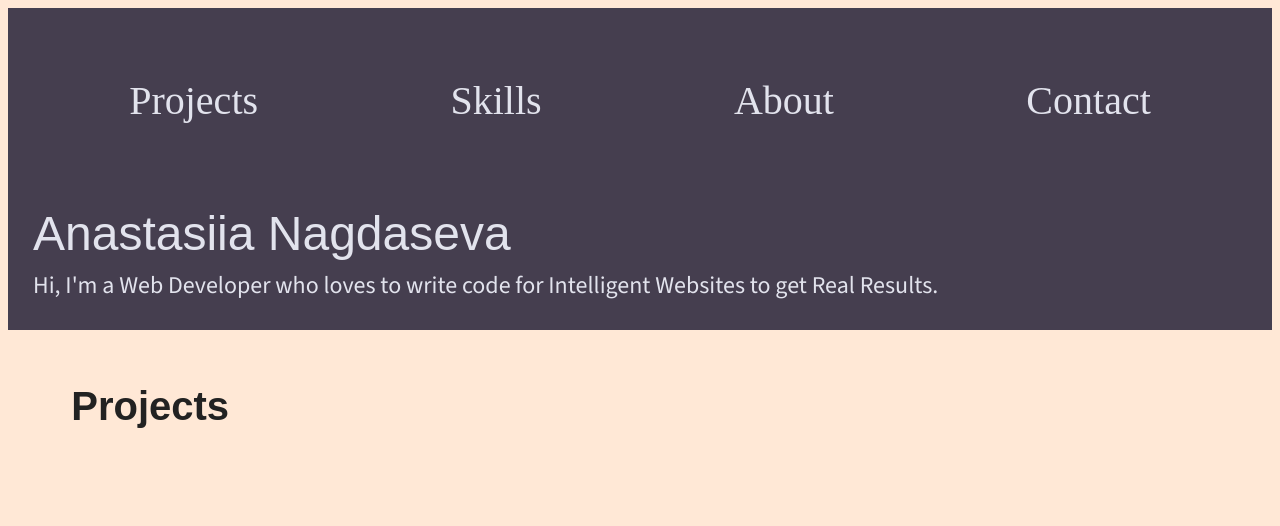
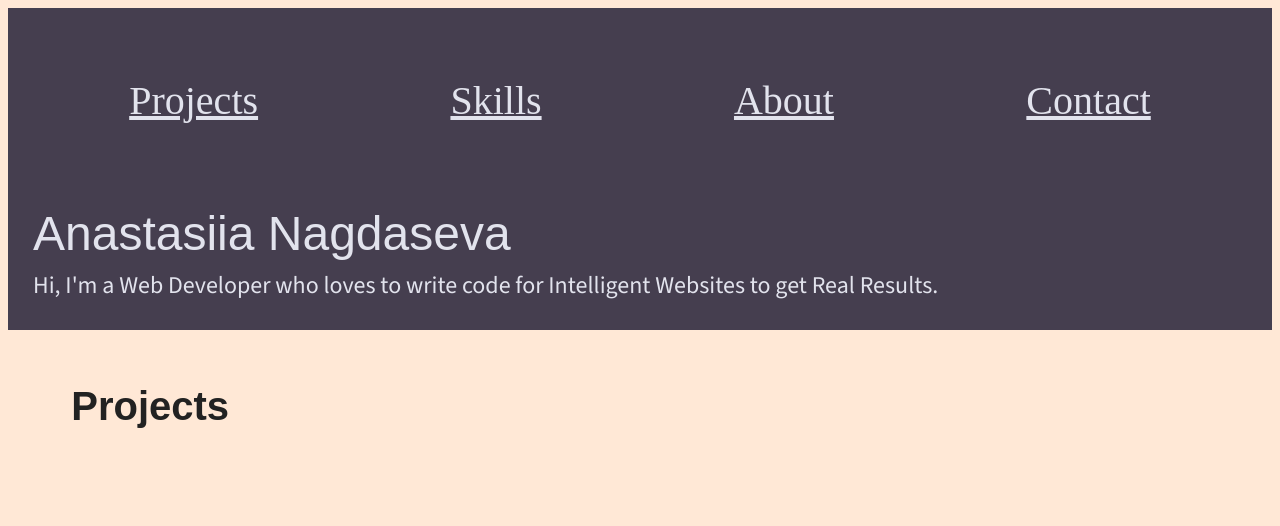
Before and after one commit to AnnaVN/portfolio, a website built with webpack: page index.html in a window 1280 px wide. Shown: the top 526 px of the page. Built offline with nearby package versions, Linux system fonts and the light colour scheme; a web font is replaced by a local one.

Commit message:
Fixed links

```diff
--- a/css/style.css
+++ b/css/style.css
@@ -135,6 +135,10 @@ h3 {
   font-weight: 700;
   /* font-size: 1.125em; */
   margin: 20px 0;
+}
+
+a {
+  color: #e2e3ed;
 }
 
 header nav {
--- a/index.html
+++ b/index.html
@@ -39,10 +39,10 @@
 
       <nav>
         <ul>
-          <li>Projects</li>
-          <li>Skills</li>
-          <li>About</li>
-          <li>Contact</li>
+          <li><a href="#projects"> Projects</a></li>
+          <li><a href="#skills">Skills</a></li>
+          <li><a href="#about">About</a></li>
+          <li><a href="#contact">Contact</a></li>
         </ul>
       </nav>
       <div class="divider"></div>
@@ -59,7 +59,7 @@
     <section class="portfolio">
       <div class="content-wrapper">
         <h2>Projects</h2>
-        <div class="projects-wrapper">
+        <div class="projects-wrapper" id="projects">
 
           <article class="project">
             <a href="https://annavn.github.io/unplugged/" target="_blank"><img src="img/unplugged-responsive.png"
@@ -176,9 +176,9 @@
       </div>
 
 
-      <div class="skills">
+      <div class="skills" id="skills">
         <h2>Skills</h2>
-        <div class=" content-wrapper">
+        <div class="content-wrapper">
           <h3>Developer Skills</h3>
           <div class="skills-items">
             <p class="skill">HTML</p>
@@ -202,7 +202,7 @@
       </div>
     </section>
 
-    <section class="about">
+    <section class="about" id="about">
       <div class="content-wrapper">
         <div class="about-wrapper">
           <h2>About</h2>
@@ -223,7 +223,7 @@
       <div class="footer-wrapper">
 
         <h2>Let's Connect</h2>
-        <div class="contact">
+        <div class="contact" id="contact">
           <div class="contact-info">
             <p><a href="mailto:email&body=Hello?subject=Question">Email</a></p>
           </div>
```
